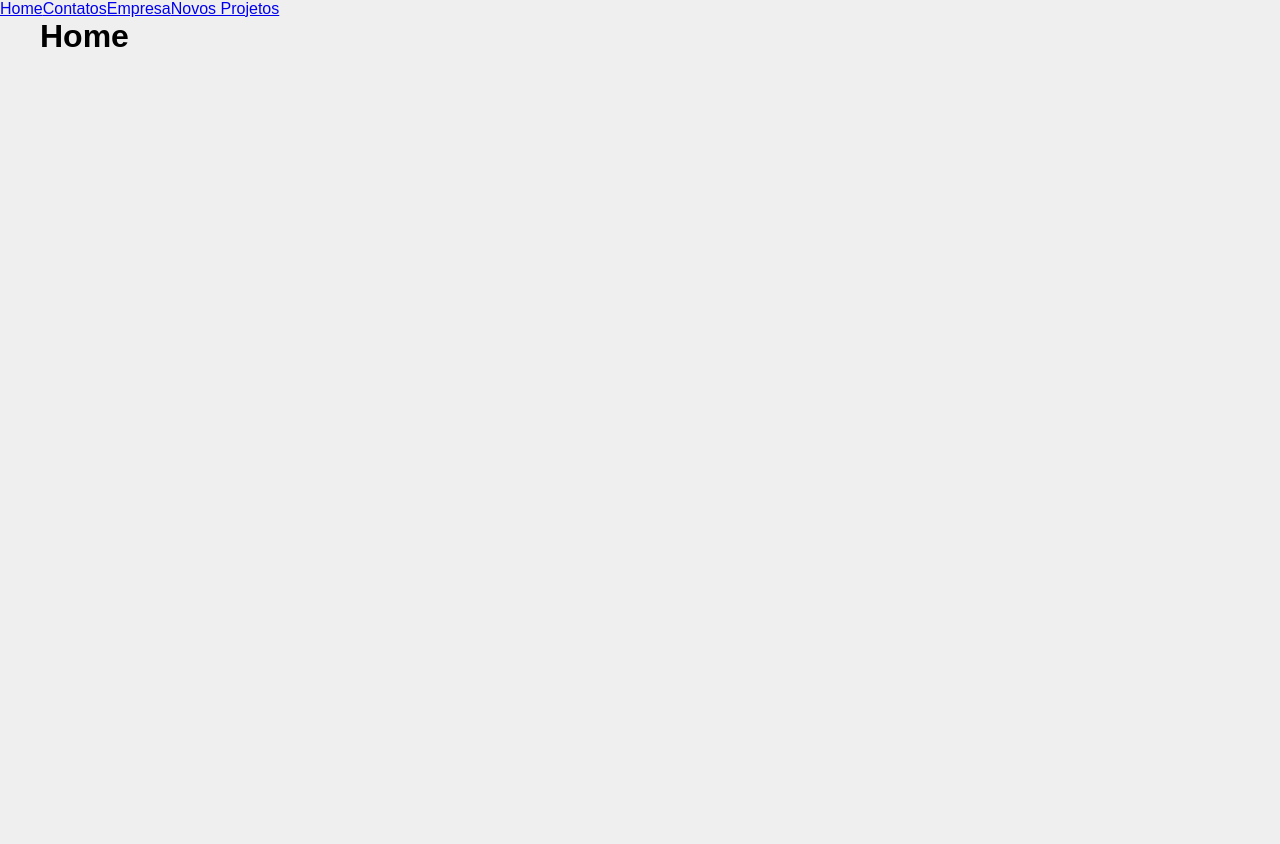
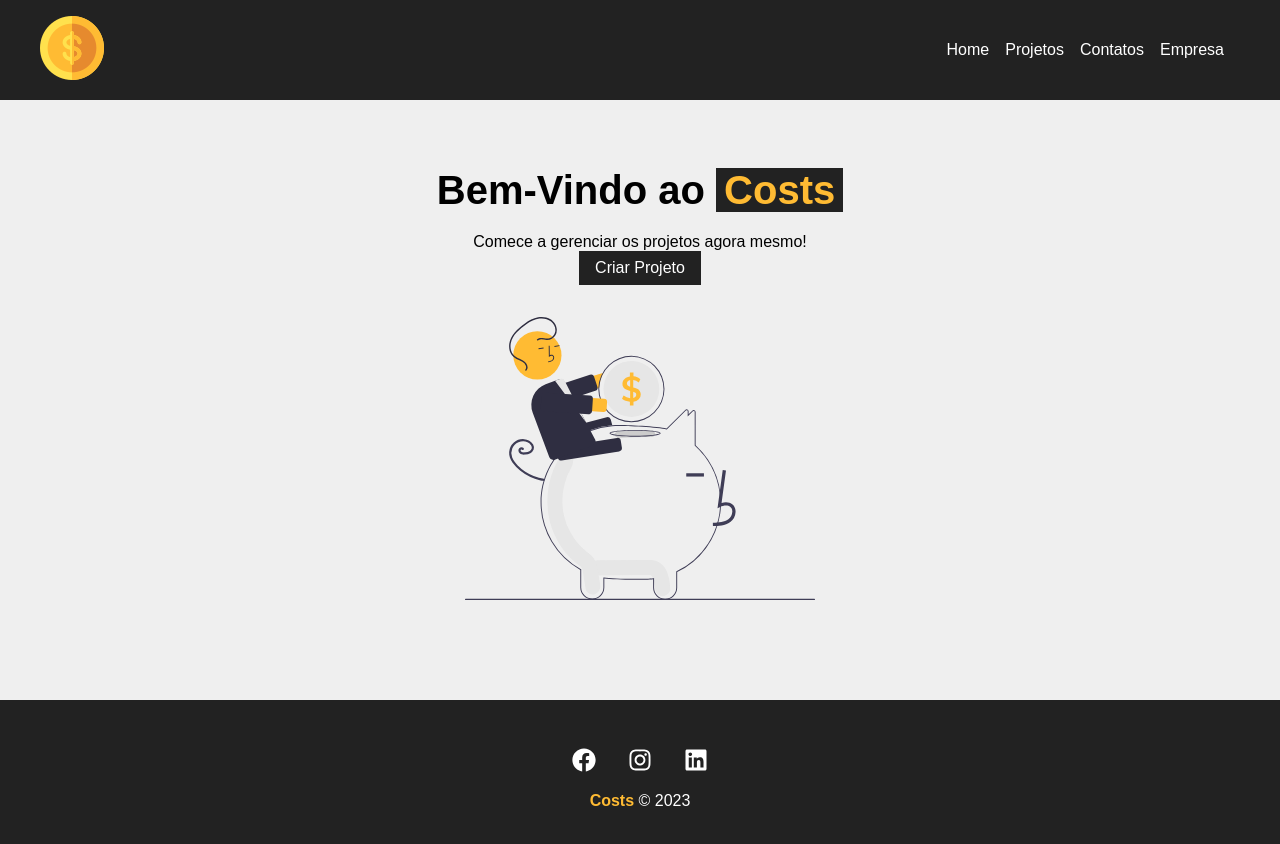
Before and after one commit to LuisPedro53/Projeto-Site-Custos, a React (Create React App) app: page / in a window 1280 px wide. Shown: the top 844 px of the page. Before the commit the page ends 800 px from the top, so only its background shows below. Built offline with nearby package versions, Linux system fonts and the light colour scheme.

Commit message:
Alterações na Home

```diff
--- a/src/App.js
+++ b/src/App.js
@@ -1,28 +1,29 @@
-import { BrowserRouter as Router, Routes, Route, Link } from "react-router-dom";
+import { BrowserRouter as Router, Routes, Route } from "react-router-dom";
 import Home from './components/pages/Home';
 import Company from "./components/pages/Company";
 import Contact from "./components/pages/Contact";
 import NewProject from "./components/pages/NewProject";
 import Container from "./components/layout/Container";
+import NavBar from "./components/layout/NavBar";
+import Footer from "./components/layout/Footer";
+import Projects from "./components/pages/Projects";
 
 function App() {
   return (
     <Router>
-      <ul>
-          <Link to="/">Home</Link>
-          <Link to="/contact">Contatos</Link>
-          <Link to="/company">Empresa</Link>
-          <Link to="/newproject">Novos Projetos</Link>
-
-      </ul>
+      <NavBar/>
 
       <Routes>
         <Route path="/" element={<Container customClass = "min-height"><Home /></Container>} />
+        <Route path="/projects" element={<Container><Projects /></Container>} />
         <Route path="/company" element={<Container><Company /></Container>} />
         <Route path="/contact" element={<Container><Contact /></Container>} />
         <Route path="/newproject" element={<Container><NewProject /></Container>} />
+
       </Routes>
+      <Footer />
     </Router>
+
   );
 }
 
--- a/src/components/layout/Container.module.css
+++ b/src/components/layout/Container.module.css
@@ -4,6 +4,7 @@
   justify-content: space-between;
   margin: 0 auto;
   flex-wrap: wrap;
+
 }
 
 .min-height{
--- /dev/null
+++ b/src/components/layout/Footer.js
@@ -0,0 +1,18 @@
+import {FaFacebook, FaInstagram, FaLinkedin} from 'react-icons/fa'
+
+import styles from './Footer.module.css';
+
+function Footer(){
+  return (
+    <footer className={styles.footer}>
+      <ul className={styles.social_list}>
+        <li><FaFacebook/></li>
+        <li><FaInstagram/></li>
+        <li><FaLinkedin/></li>
+      </ul>
+      <p className={styles.copy_right}><span>Costs</span> &copy; 2023</p>
+    </footer>
+  )
+}
+
+export default Footer
--- /dev/null
+++ b/src/components/layout/Footer.module.css
@@ -0,0 +1,32 @@
+.footer {
+  background-color: #222;
+  color: #fff;
+  padding: 3em;
+  text-align: center;
+
+}
+
+.social_list{
+  margin-bottom: 1rem;
+  display: flex;
+  justify-content: center;
+  list-style-type: none;
+}
+
+.social_list li {
+  margin: 0 1em;
+}
+
+.social_list li:hover{
+  color: #FFBB33;
+}
+
+.social_list svg {
+  font-size: 1.5rem;
+  cursor: pointer;
+}
+
+.copy_right span{
+  font-weight: bold;
+  color: #FFBB33;
+}
--- /dev/null
+++ b/src/components/layout/LinkButton.js
@@ -0,0 +1,13 @@
+import {Link} from 'react-router-dom'
+
+import styles from './LinkButton.module.css'
+
+function LinkButton({to,text}) {
+  return(
+    <Link className={styles.btn} to = {to}>
+      {text}
+    </Link>
+  )
+}
+
+export default LinkButton;
--- /dev/null
+++ b/src/components/layout/LinkButton.module.css
@@ -0,0 +1,11 @@
+.btn {
+  background-color: #222;
+  color: #fff;
+  padding: 0.5em 1em;
+  text-decoration: none;
+  transition: 0.5s;
+}
+
+.btn:hover{
+  color: #ffbb33;
+}
--- /dev/null
+++ b/src/components/layout/NavBar.js
@@ -0,0 +1,41 @@
+import {Link} from "react-router-dom";
+
+import Container from './Container';
+
+import styles from './NavBar.module.css'
+import logo from '../../img/costs_logo.png'
+
+function NavBar(){
+  return (
+    <nav class={styles.navbar}>
+      <Container>
+        <Link to="/">
+          <img src = {logo} alt = "Costs"></img>
+        </Link>
+         <ul className={styles.list}>
+
+            <li className={styles.item}>
+              <Link to="/">Home</Link>
+            </li>
+
+            <li className={styles.item}>
+              <Link to="/projects">Projetos</Link>
+            </li>
+
+            <li className={styles.item}>
+              <Link to="/contact">Contatos</Link>
+            </li >
+
+            <li className={styles.item}>
+              <Link to="/company">Empresa</Link>
+            </li >
+
+
+         </ul>
+
+      </Container>
+    </nav>
+  )
+}
+
+export default NavBar;
--- /dev/null
+++ b/src/components/layout/NavBar.module.css
@@ -0,0 +1,25 @@
+.navbar{
+  display: flex;
+
+  background-color: #222;
+  padding: 1em;
+}
+
+.list{
+  list-style: none;
+  display: flex;
+  align-items: center;
+}
+
+.item{
+  margin-right: 1em;
+}
+
+.item a {
+  color: #FFF;
+  text-decoration: none;
+}
+
+.item a:hover{
+  color: #FFbb33;
+}
--- a/src/components/pages/Home.js
+++ b/src/components/pages/Home.js
@@ -1,6 +1,15 @@
+import styles from './Home.module.css'
+import saving from '../../img/savings.svg'
+import LinkButton from '../layout/LinkButton'
+
 function Home(){
   return(
-    <h1>Home</h1>
+    <section className={styles.home_container}>
+      <h1>Bem-Vindo ao <span>Costs</span></h1>
+      <p>Comece a gerenciar os projetos agora mesmo!</p>
+      <LinkButton to = "/newproject" text = "Criar Projeto"/>
+      <img src={saving} alt="Costs"/>
+    </section>
   )
 }
 
--- /dev/null
+++ b/src/components/pages/Home.module.css
@@ -0,0 +1,24 @@
+.home_container{
+  width: 100%;
+  display: flex;
+  flex-direction: column;
+  align-items: center;
+  justify-content: center;
+  padding: 4em;
+}
+
+.home_container h1 {
+  font-size: 2.5em;
+  margin-bottom: .5em;
+}
+
+.home_container h1 span{
+  color: #FFBB33;
+  padding: 0 0.2em;
+  background-color: #222;
+}
+
+.home_container img {
+  width: 350px;
+  margin: 2em 0;
+}
--- /dev/null
+++ b/src/components/pages/Projects.js
@@ -0,0 +1,7 @@
+function Project(){
+  return(
+    <h1>Project</h1>
+  )
+}
+
+export default Project
```
